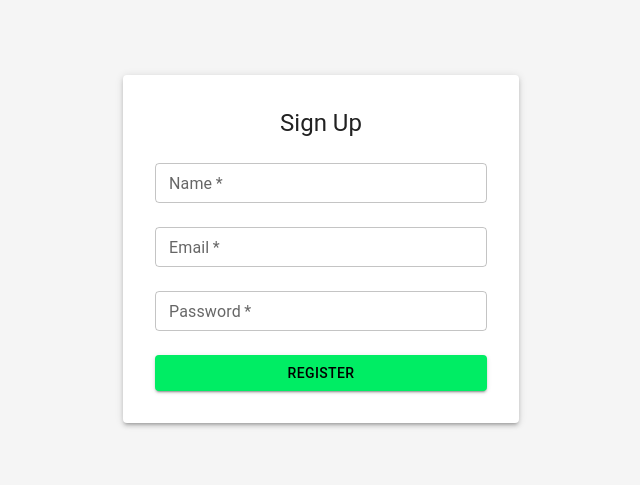
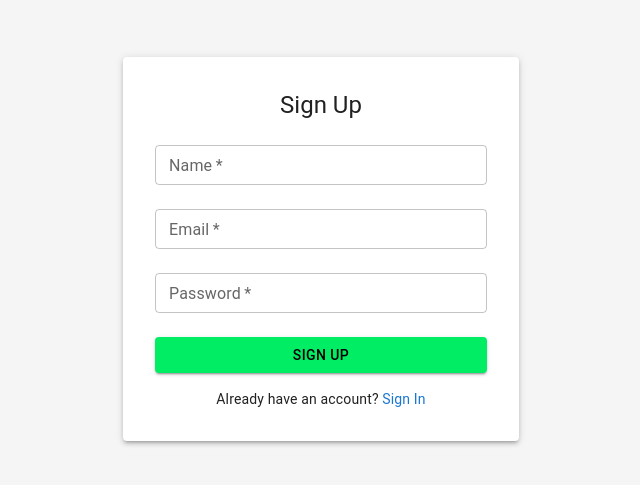
Before and after one commit to RakeshDaharwal/Mern-Chat-App-Frontend, a React (Vite) app: page /signup in a window 1280 px wide. Shown: the part 151-636 px from the top of the page, without its empty margins (319-959 px from the left). Built offline with nearby package versions, Linux system fonts and the light colour scheme.

Commit message:
update auth pages

```diff
--- a/src/pages/SignIn.jsx
+++ b/src/pages/SignIn.jsx
@@ -8,7 +8,7 @@ import {
   Paper
 } from '@mui/material';
 import axios from 'axios';
-import { useNavigate } from 'react-router-dom';
+import { useNavigate, NavLink } from 'react-router-dom';
 
 const SignIn = () => {
   const [formData, setFormData] = useState({
@@ -29,7 +29,7 @@ const SignIn = () => {
       const res = await axios.post(`${import.meta.env.VITE_APP_API_URL}/sign-in`, formData);
       console.log(res.data.token)
 
-      localStorage.setItem('token',res.data.token)
+      localStorage.setItem('token', res.data.token)
       navigate('/user/chat/dashboard'); // Change as per your route after login
     } catch (err) {
       console.error('Login failed:', err.response?.data || err.message);
@@ -87,9 +87,18 @@ const SignIn = () => {
                 },
               }}
             >
-              Login
+              Sign In
             </Button>
           </Box>
+          <Typography variant="body2" align="center" sx={{ mt: 2 }}>
+            Don't have an account?{' '}
+            <NavLink
+              to="/signup"
+              style={{ textDecoration: 'none', color: '#1976d2' }} // customize color as needed
+            >
+              Sign Up
+            </NavLink>
+          </Typography>
         </Paper>
       </Container>
     </Box>
--- a/src/pages/SignUp.jsx
+++ b/src/pages/SignUp.jsx
@@ -9,7 +9,7 @@ import {
 } from '@mui/material';
 import axios from 'axios';
 
-import { useNavigate } from 'react-router-dom';
+import { useNavigate, NavLink } from 'react-router-dom';
 
 
 const SignUp = () => {
@@ -100,9 +100,18 @@ const navigate = useNavigate();
               },
             }}
           >
-            Register
+            Sign Up
           </Button>
         </Box>
+           <Typography variant="body2" align="center" sx={{ mt: 2 }}>
+             Already have an account?{' '}
+             <NavLink
+               to="/signin"
+               style={{ textDecoration: 'none', color: '#1976d2' }} // customize color as needed
+             >
+               Sign In
+             </NavLink>
+           </Typography>
       </Paper>
     </Container>
     </Box>
```
